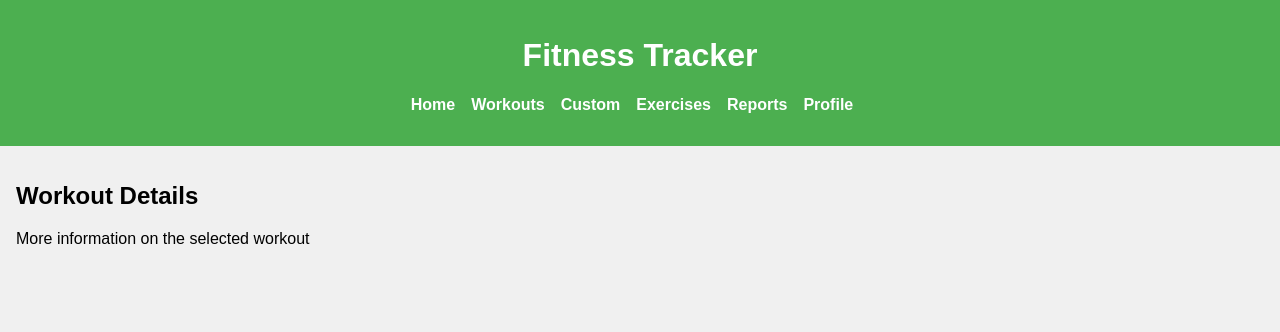
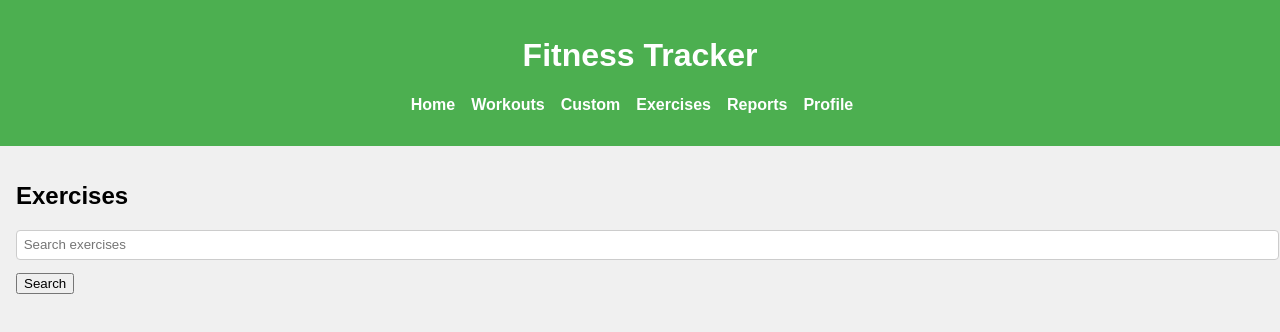
Before and after one commit to Caleb-Kiune/Fitness-Tracker, a React (Create React App) app: page /details in a window 1280 px wide. Shown: the top 332 px of the page. Built offline with nearby package versions, Linux system fonts and the light colour scheme.

Commit message:
Adds search component

```diff
--- a/src/Components/Details.js
+++ b/src/Components/Details.js
@@ -1,12 +1,30 @@
-import React from 'react'
+import React, { useState } from 'react';
 
 function Details() {
+  const [searchTerm, setSearchTerm] = useState('');
+
+  const handleSearchChange = (event) => {
+    setSearchTerm(event.target.value);
+  };
+
+  const handleSearch = () => {
+
+    console.log('Searching for:', searchTerm);
+  };
+
   return (
     <div>
-      <h2>Workout Details</h2>
-      <p>More information on the selected workout</p>
+      <h2>Exercises</h2>
+
+      <input
+        type="text"
+        value={searchTerm}
+        onChange={handleSearchChange}
+        placeholder="Search exercises"
+      />
+      <button onClick={handleSearch}>Search</button>
     </div>
-  )
+  );
 }
 
-export default Details
+export default Details;
```
